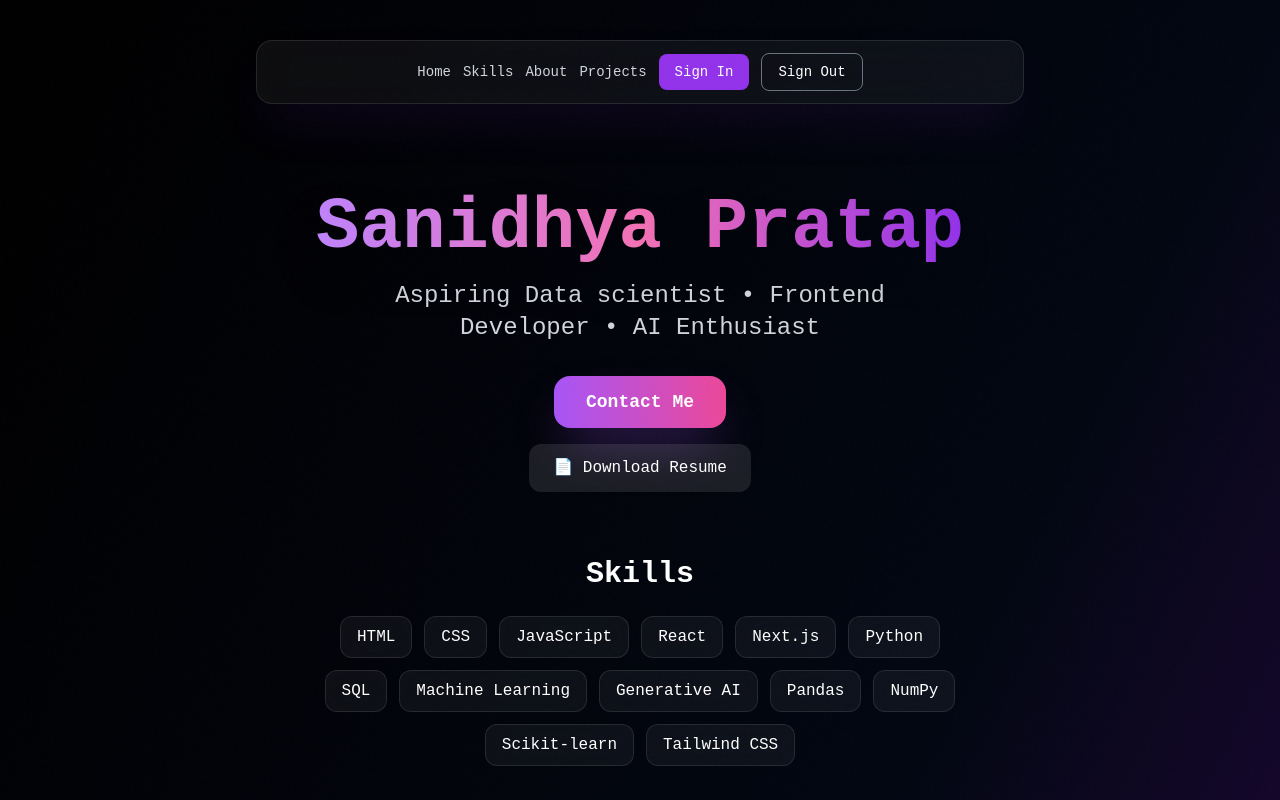
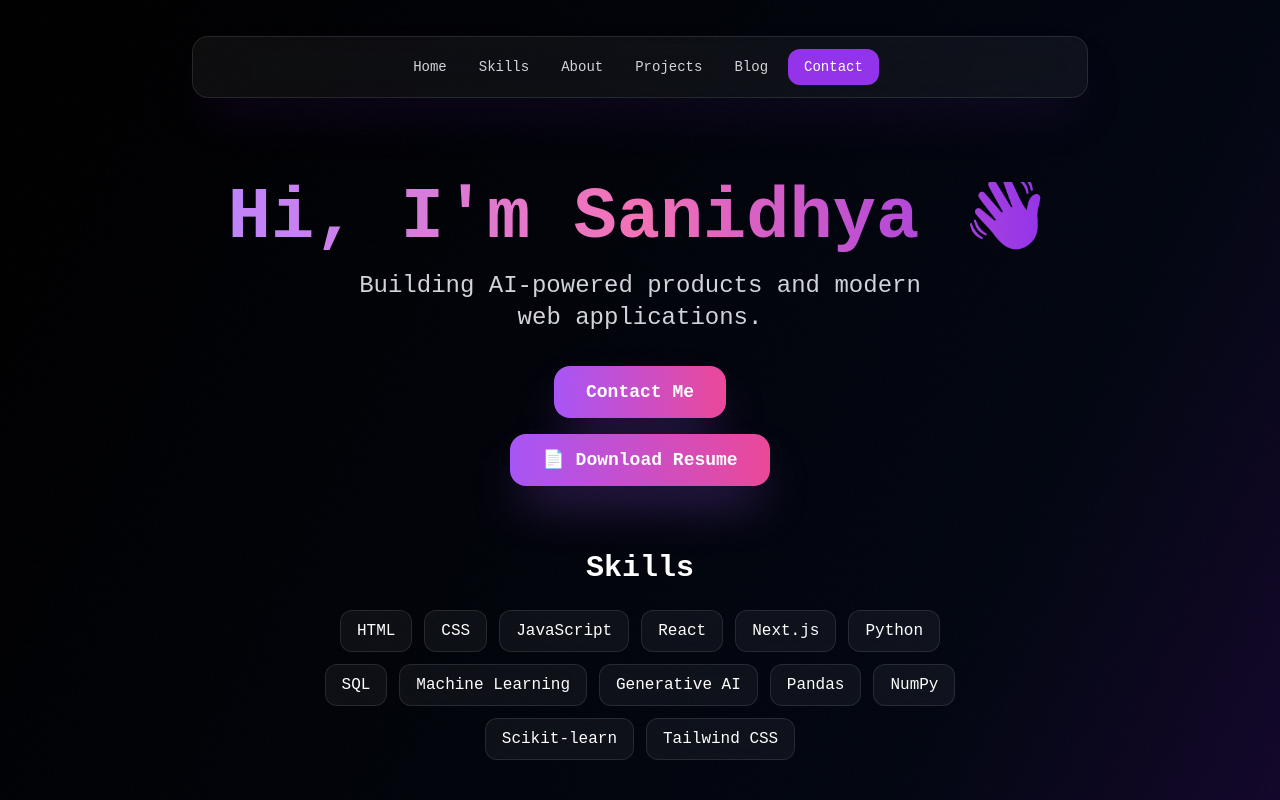
Before and after one commit to sanidhya-byte/my-portfolio, a Next.js app: page / in a window 1280 px wide. Shown: the top 800 px of the page. Built offline with nearby package versions, Linux system fonts and the light colour scheme.

Commit message:
updated portfolio with blog and navigation

```diff
--- a/app/page.tsx
+++ b/app/page.tsx
@@ -1,39 +1,53 @@
 export default function Home() {
   return (
-    <main className="w-full min-h-screen overflow-x-hidden bg-gradient-to-br from-black via-gray-950 to-purple-950 text-white flex flex-col items-center px-5 py-6 selection:bg-purple-500/30">
+    <main id="home" className="w-full min-h-screen overflow-x-hidden bg-gradient-to-br from-black via-gray-950 to-purple-950 text-white flex flex-col items-center px-5 py-6 selection:bg-purple-500/30 scroll-smooth">
 
       {/* Navigation Bar - Fixed responsive visibility */}
-      <nav className="w-full flex justify-center mb-10 px-2 sticky top-4 z-50">
-        <div className="backdrop-blur-xl flex flex-wrap items-center justify-center gap-2 sm:gap-3 text-xs sm:text-sm text-gray-300 bg-white/5 px-3 sm:px-5 py-3 rounded-2xl border border-white/10 w-full max-w-3xl shadow-2xl shadow-purple-900/20">
-          <a href="#" className="hover:text-purple-400 transition">Home</a>
-          <a href="#" className="hover:text-purple-400 transition">Skills</a>
-          <a href="#" className="hover:text-purple-400 transition">About</a>
-          <a href="#" className="hover:text-purple-400 transition">Projects</a>
+      <nav className="w-full flex justify-center mb-8 px-3 sticky top-3 z-50">
+        <div className="backdrop-blur-xl flex flex-wrap items-center justify-center gap-2 text-xs sm:text-sm text-gray-300 bg-white/5 px-3 py-3 rounded-2xl border border-white/10 w-full max-w-4xl shadow-2xl shadow-purple-900/20">
 
-          <button className="bg-purple-600 hover:bg-purple-700 transition px-4 py-2 rounded-lg text-white font-medium">
-            Sign In
-          </button>
+          <a href="#home" className="px-3 py-2 rounded-lg hover:bg-white/10 hover:text-purple-400 transition">
+            Home
+          </a>
 
-          <button className="border border-gray-500 hover:border-purple-500 hover:text-purple-400 transition px-4 py-2 rounded-lg text-white font-medium">
-            Sign Out
-          </button>
+          <a href="#skills" className="px-3 py-2 rounded-lg hover:bg-white/10 hover:text-purple-400 transition">
+            Skills
+          </a>
+
+          <a href="#about" className="px-3 py-2 rounded-lg hover:bg-white/10 hover:text-purple-400 transition">
+            About
+          </a>
+
+          <a href="#projects" className="px-3 py-2 rounded-lg hover:bg-white/10 hover:text-purple-400 transition">
+            Projects
+          </a>
+
+          <a href="/blog/first-post" className="px-3 py-2 rounded-lg hover:bg-white/10 hover:text-purple-400 transition">
+            Blog
+          </a>
+
+          <a href="mailto:pratapsanidhya.sp@gmail.com" className="bg-purple-600 hover:bg-purple-700 transition px-4 py-2 rounded-xl text-white font-medium">
+            Contact
+          </a>
+
         </div>
       </nav>
 
       {/* Hero Header - Fixed leading height & separated layouts cleanly */}
-      <div className="flex flex-col items-center mt-10 sm:mt-16 w-full max-w-4xl animate-pulse">
+      <div className="flex flex-col items-center mt-10 sm:mt-16 w-full max-w-4xl">
         <h1 className="text-4xl font-extrabold bg-gradient-to-r from-purple-400 via-pink-400 to-purple-600 bg-clip-text text-transparent text-center leading-tight sm:hidden">
-          Sanidhya Pratap
+          Hi, I'm Sanidhya 👋
+        </h1>
+        <h1 className="hidden sm:block text-5xl md:text-7xl font-extrabold bg-gradient-to-r from-purple-400 via-pink-400 to-purple-600 bg-clip-text text-transparent text-center leading-tight">
+          Hi, I'm Sanidhya 👋
         </h1>
 
-        <h1 className="hidden sm:block text-5xl md:text-7xl font-extrabold bg-gradient-to-r from-purple-400 via-pink-400 to-purple-600 bg-clip-text text-transparent text-center leading-tight drop-shadow-2xl">
-          Sanidhya Pratap
-        </h1>
+
       </div>
 
       {/* Subheading */}
       <p className="text-sm sm:text-lg md:text-2xl text-gray-300 mb-8 mt-4 text-center max-w-xs sm:max-w-xl leading-relaxed">
-       Aspiring Data scientist <br className="sm:hidden" /> • Frontend Developer <br className="sm:hidden" /> • AI Enthusiast
+        Building AI-powered products and modern web applications.
       </p>
 
       {/* Call to Action Button */}
@@ -46,12 +60,12 @@ export default function Home() {
       <a
         href="/resume.pdf"
         target="_blank"
-        className="mt-4 inline-block bg-white/10 px-6 py-3 rounded-xl hover:bg-white/20 transition"
+        className="mt-4 inline-block bg-gradient-to-r from-purple-500 to-pink-500 px-8 py-3 rounded-2xl text-base sm:text-lg font-semibold hover:scale-110 transition duration-300 shadow-2xl shadow-purple-500/40 hover:shadow-pink-500/40"
        >
         📄 Download Resume
       </a>
       {/* Skills Section */}
-      <div className="mt-16 w-full max-w-2xl">
+      <div id="skills" className="mt-16 w-full max-w-2xl scroll-mt-24">
         <h2 className="text-3xl font-bold mb-6 text-center">
           Skills
         </h2>
@@ -74,7 +88,7 @@ export default function Home() {
       </div>
 
       {/* About Me Section */}
-      <div className="mt-16 text-center max-w-2xl px-4">
+      <div id="about" className="mt-16 text-center max-w-2xl px-4 scroll-mt-24">
         <h2 className="text-3xl font-bold mb-4">
           About Me
         </h2>
@@ -108,7 +122,7 @@ export default function Home() {
       </div>
 
       {/* Projects Section */}
-      <div className="mt-16 text-center w-full max-w-4xl">
+      <div id="projects" className="mt-16 text-center w-full max-w-4xl scroll-mt-24">
        <h2 className="text-3xl font-bold mb-8">
         Projects
        </h2>
```
